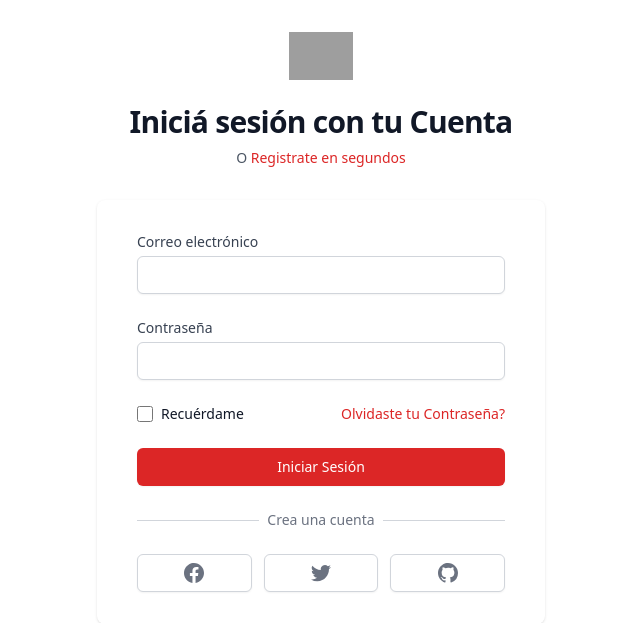
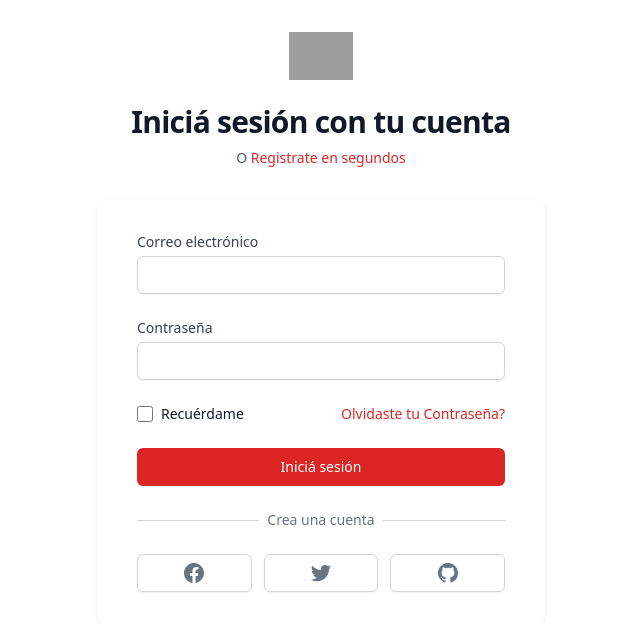
Before and after one commit to endagafi/dementors, a Flask app: page / in a window 1280 px wide. Shown: the part 648-1271 px from the top of the page, without its empty margins (319-959 px from the left). Run offline with Flask 2, Linux system fonts and the light colour scheme; some libraries are stand-ins or nearby versions; grey boxes are pictures that could not be loaded.

Commit message:
añadi esto

```diff
--- a/templates/index.html
+++ b/templates/index.html
@@ -182,7 +182,7 @@
     <div class="min-h-full flex flex-col justify-center py-12 sm:px-6 lg:px-8">
       <div class="sm:mx-auto sm:w-full sm:max-w-md">
         <img class="mx-auto h-12 w-auto" src="https://tailwindui.com/img/logos/workflow-mark.svg?color=indigo&shade=600" alt="Workflow">
-        <h2 class="mt-6 text-center text-3xl tracking-tight font-bold text-gray-900">Inici&aacute; sesi&oacute;n con tu Cuenta</h2>
+        <h2 class="mt-6 text-center text-3xl tracking-tight font-bold text-gray-900">Inici&aacute; sesi&oacute;n con tu cuenta</h2>
         <p class="mt-2 text-center text-sm text-gray-600">
           O
           <a href="#" class="font-medium text-red-600 hover:text-indigo-500"> Registrate en segundos</a>
@@ -218,7 +218,7 @@
             </div>
 
             <div>
-              <button type="submit" class="w-full flex justify-center py-2 px-4 border border-transparent rounded-md shadow-sm text-sm font-medium text-white bg-red-600 hover:bg-indigo-700 focus:outline-none focus:ring-2 focus:ring-offset-2 focus:ring-indigo-500">Iniciar Sesi&oacute;n</button>
+              <button type="submit" class="w-full flex justify-center py-2 px-4 border border-transparent rounded-md shadow-sm text-sm font-medium text-white bg-red-600 hover:bg-indigo-700 focus:outline-none focus:ring-2 focus:ring-offset-2 focus:ring-indigo-500">Inici&aacute; sesi&oacute;n</button>
             </div>
           </form>
 
```
